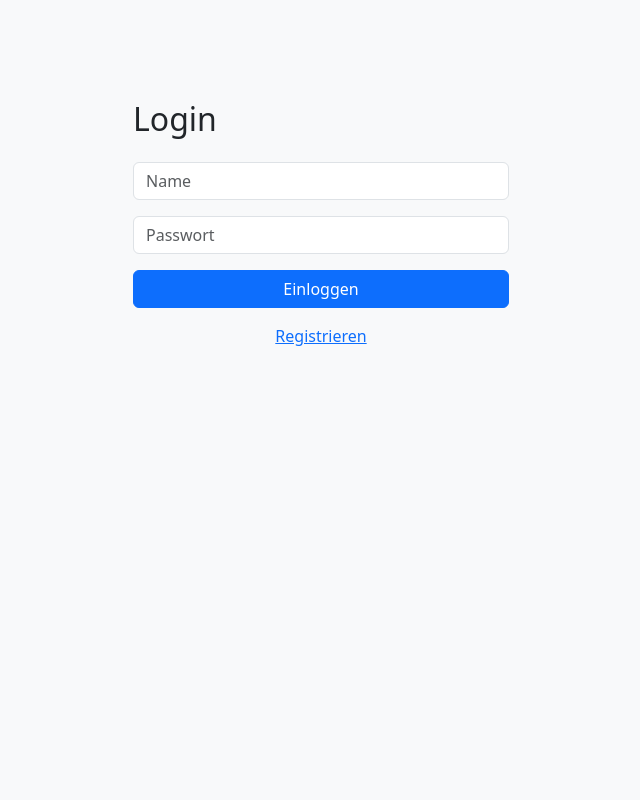
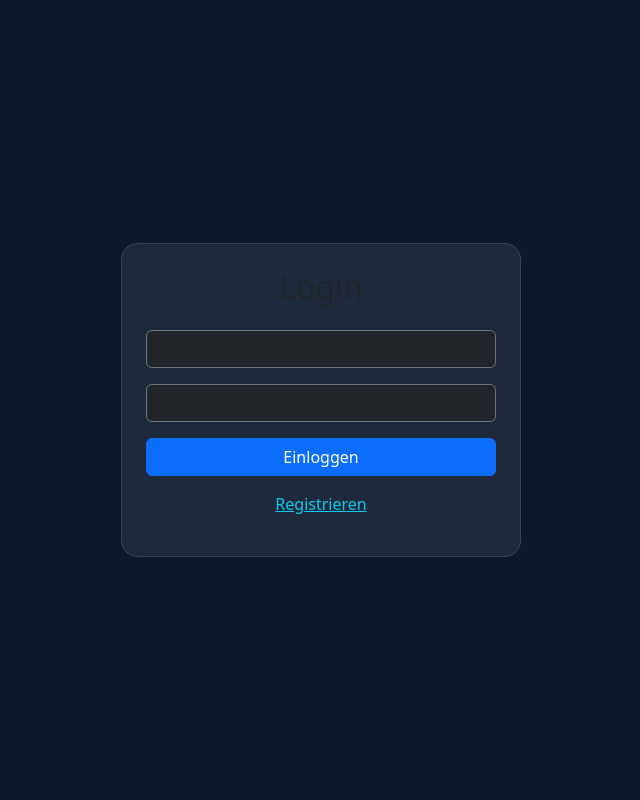
Before and after one commit to fred3793/Dart-training, a Flask app: page /login in a window 1280 px wide. Shown: the whole page, without its empty margins (319-959 px from the left). Run offline with Flask 3, Linux system fonts and the light colour scheme.

Commit message:
Aktualisieren von login.html

```diff
--- a/templates/login.html
+++ b/templates/login.html
@@ -2,12 +2,18 @@
 <html lang="de">
 <head>
     <meta charset="UTF-8">
+    <meta name="viewport" content="width=device-width, initial-scale=1.0">
     <title>Login</title>
     <link href="https://cdn.jsdelivr.net/npm/bootstrap@5.3.2/dist/css/bootstrap.min.css" rel="stylesheet">
+    <style>
+        body { background: #0f172a; color: #e2e8f0; }
+        .card { background: #1e293b; border: 1px solid #334155; border-radius: 16px; }
+    </style>
 </head>
-<body class="bg-light">
-<div class="container" style="max-width:400px; margin-top:100px;">
-    <h2 class="mb-4">Login</h2>
+<body>
+<div class="container d-flex align-items-center justify-content-center" style="min-height: 100vh;">
+    <div class="card p-4" style="width: 100%; max-width: 400px;">
+        <h2 class="mb-4 text-center">Login</h2>
         {% with messages = get_flashed_messages() %}
             {% if messages %}
                 {% for message in messages %}
@@ -17,14 +23,15 @@
         {% endwith %}
         <form method="post">
             <div class="mb-3">
-            <input type="text" name="username" class="form-control" placeholder="Name" required>
+                <input type="text" name="username" class="form-control bg-dark text-light border-secondary" placeholder="Name" required>
             </div>
             <div class="mb-3">
-            <input type="password" name="password" class="form-control" placeholder="Passwort" required>
+                <input type="password" name="password" class="form-control bg-dark text-light border-secondary" placeholder="Passwort" required>
             </div>
             <button class="btn btn-primary w-100">Einloggen</button>
         </form>
-    <p class="mt-3 text-center"><a href="{{ url_for('register') }}">Registrieren</a></p>
+        <p class="mt-3 text-center"><a href="{{ url_for('register') }}" class="text-info">Registrieren</a></p>
+    </div>
 </div>
 </body>
 </html>
```
Lines whose indentation alone changed are shown as unchanged.
